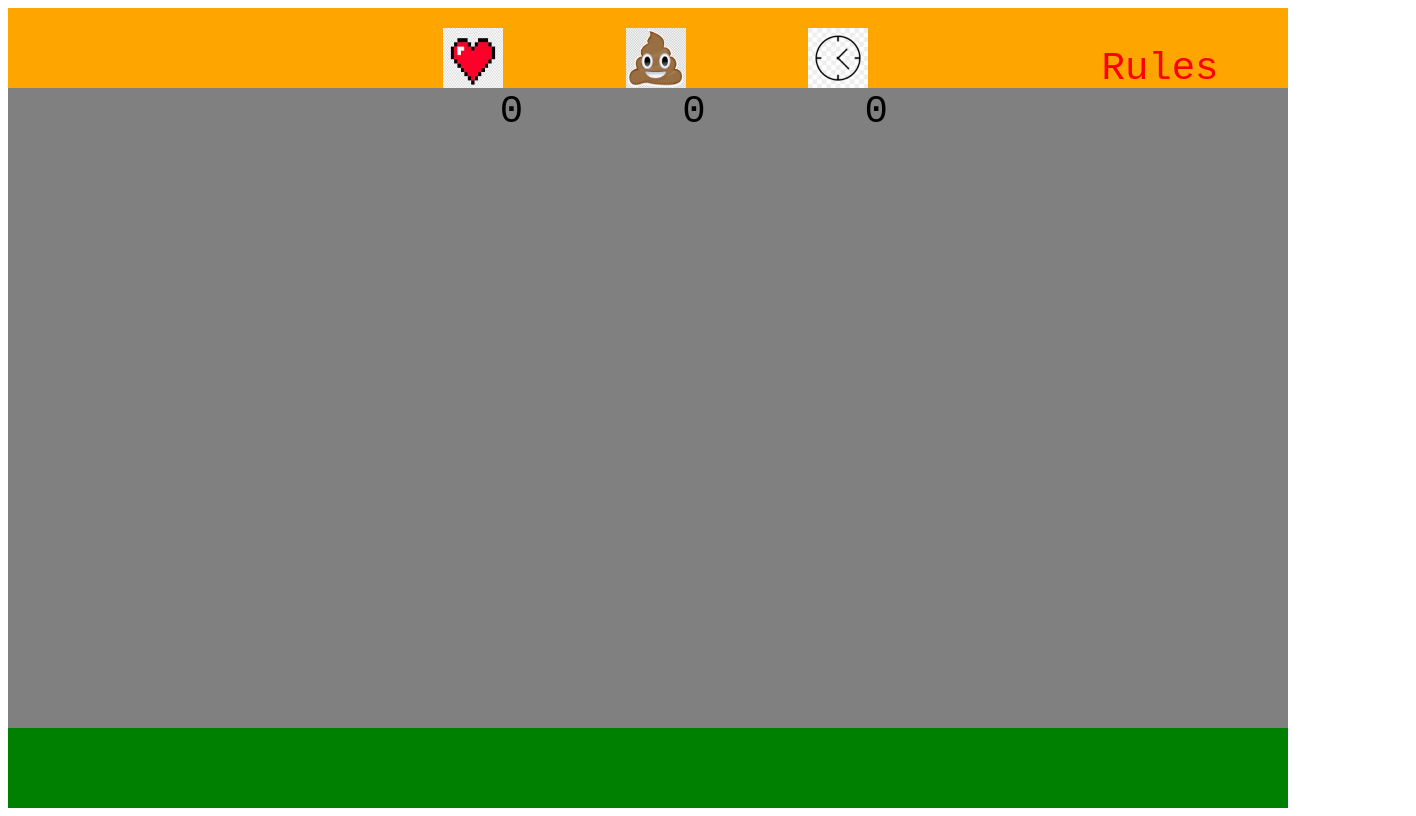
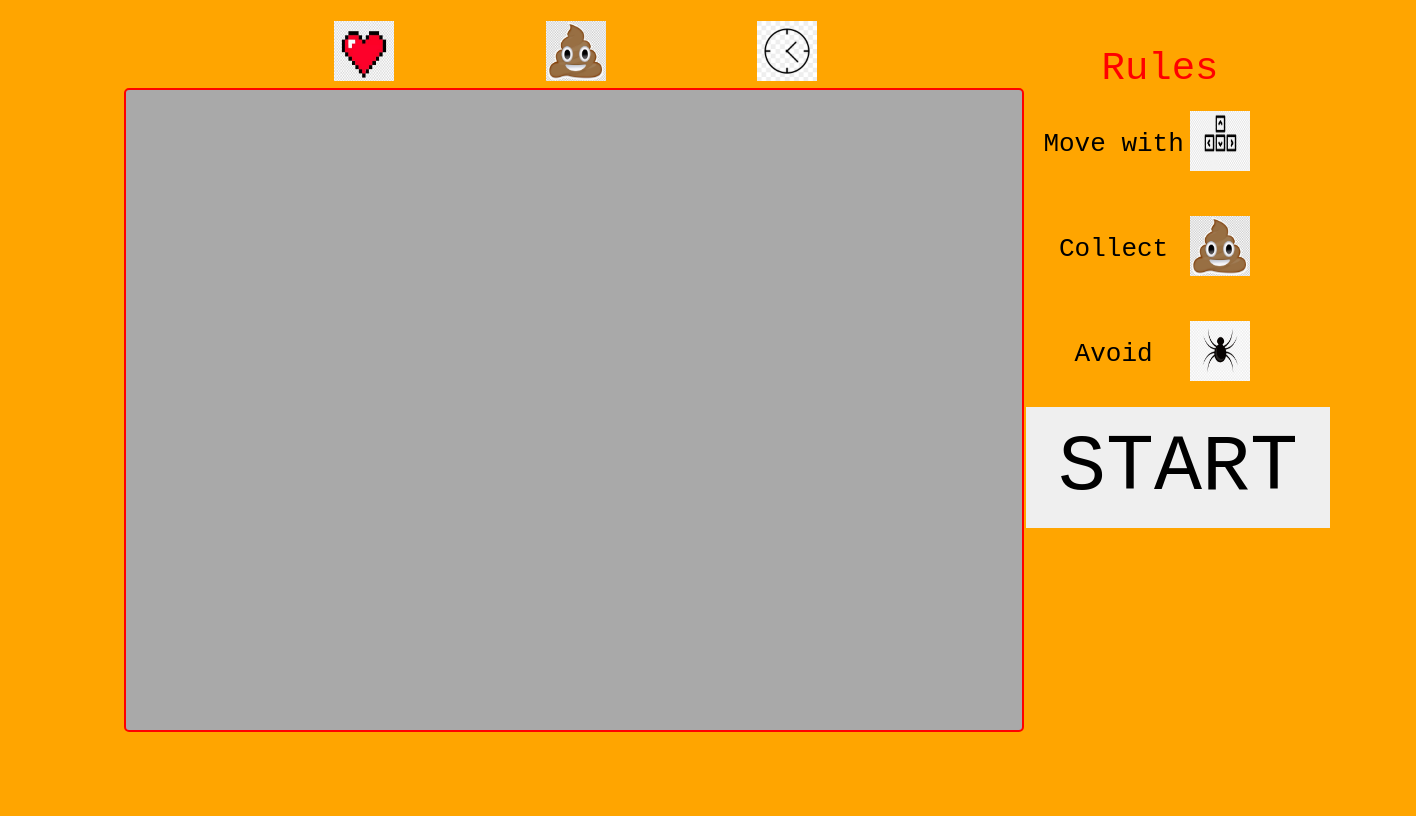
Before and after one commit to mnlambert/Super-Fun-Game, a plain HTML site: page index.html in a window 1280 px wide. Shown: the whole page, 1416 px wide, since content can reach past the window. Drawn offline with Linux system fonts and the light colour scheme.

Commit message:
Bottom Interface and Colors

```diff
--- a/index.html
+++ b/index.html
@@ -32,13 +32,30 @@
         </div>
 
         <div id="bottomInterface">
-            <div id="board"></div>
-            <div id="rules">
-                <div class="rule" id="rule1"></div>
-                <div class="rule" id="rule2"></div>
-                <div class="rule" id="rule3"></div>
+
+            <div id="leftBand"></div>
+            <div id="middleBand"></div>
+            <div id="rightBand">
+                <div id="rules">
+                    <div class="rule" id="rule1">
+                        <p>Move with</p>
+                        <img src="images/arrowKeys.png" alt="Arrow Keys">
+                    </div>
+                    <div class="rule" id="rule2">
+                        <p>Collect</p>
+                        <img src="images/points.jpg" alt="">
+                    </div>
+                    <div class="rule" id="rule3">
+                        <p>Avoid</p>
+                        <img src="images/enemy.png" alt="Enemies">
+                    </div>
+                </div>
+                <div id="startButton">
+                    <button class="button" type="button">START</button>
+                </div>
             </div>
-            <div id="startButton"></div>
+
+
         </div>
     </div>
 </body>
--- a/style.css
+++ b/style.css
@@ -1,28 +1,33 @@
+body {
+    background-color: orange;
+}
+
 #interface {
-    background-color: green;
+
     width: 100vw;
     height: 100vh;
 }
 
 #topInterface {
     height: 10vh;
-    background-color: orange;
+
 }
 
 #wrapper {
-    background-color: pink;
-    width: 80%;
-    margin-left: 30%;
+    width: 50%;
+    margin-left: 20%;
+    height: 10vh;
+    margin-right: 10%;
+    float: left;
 }
 
 .topInterfaceItem {
     display: block;
     height: 10vh;
-    width: 10vh;
+    width: 11%;
     text-align: center;
-
     float: left;
-    padding: 0 5%;
+    padding: 0 11% 0 11%;
     margin-top: 2%;
 }
 
@@ -50,7 +55,79 @@
     font-family: monospace;
 }
 
+
+
 #bottomInterface {
-    background-color: gray;
+
     height: 80vh;
+
 }
+
+#leftBand {
+
+    height: 80vh;
+    width: 10%;
+    text-align: center;
+    float: left;
+    display: block;
+    position: absolute;
+
+}
+
+#middleBand {
+background-color: darkgray;
+    width: 70%;
+    height: inherit;
+    float: left;
+    display: inline;
+    position: absolute;
+    right: 20%;
+    border: 2px solid red;
+    border-radius: 5px;
+}
+
+#rightBand {
+
+    height: 80vh;
+    width: 20%;
+    text-align: center;
+    position: absolute;
+    right: 0%;
+}
+
+.rule {
+    height: 10vh;
+    width: 100%;
+    text-align: center;
+    float: left;
+    padding: 10px 5%;
+    margin-top: 2%;
+    left: 0%;
+    display: inline;
+}
+
+.rule p {
+    float: left;
+    font-family: monospace;
+    font-size: xx-large;
+    width: 60%;
+}
+
+.rule img {
+    width: 60px;
+    height: 60px;
+    float: left;
+    padding-top: 3%;
+}
+
+.button {
+    border: none;
+    font-family: monospace;
+    padding: 15px 32px;
+    text-align: center;
+    text-decoration: none;
+    display: inline-block;
+    font-size: 80px;
+    margin: 4px 2px;
+    cursor: pointer;
+  }
```
Also changed, not shown: images/arrowKeys.png (added), images/enemy.png (added).
